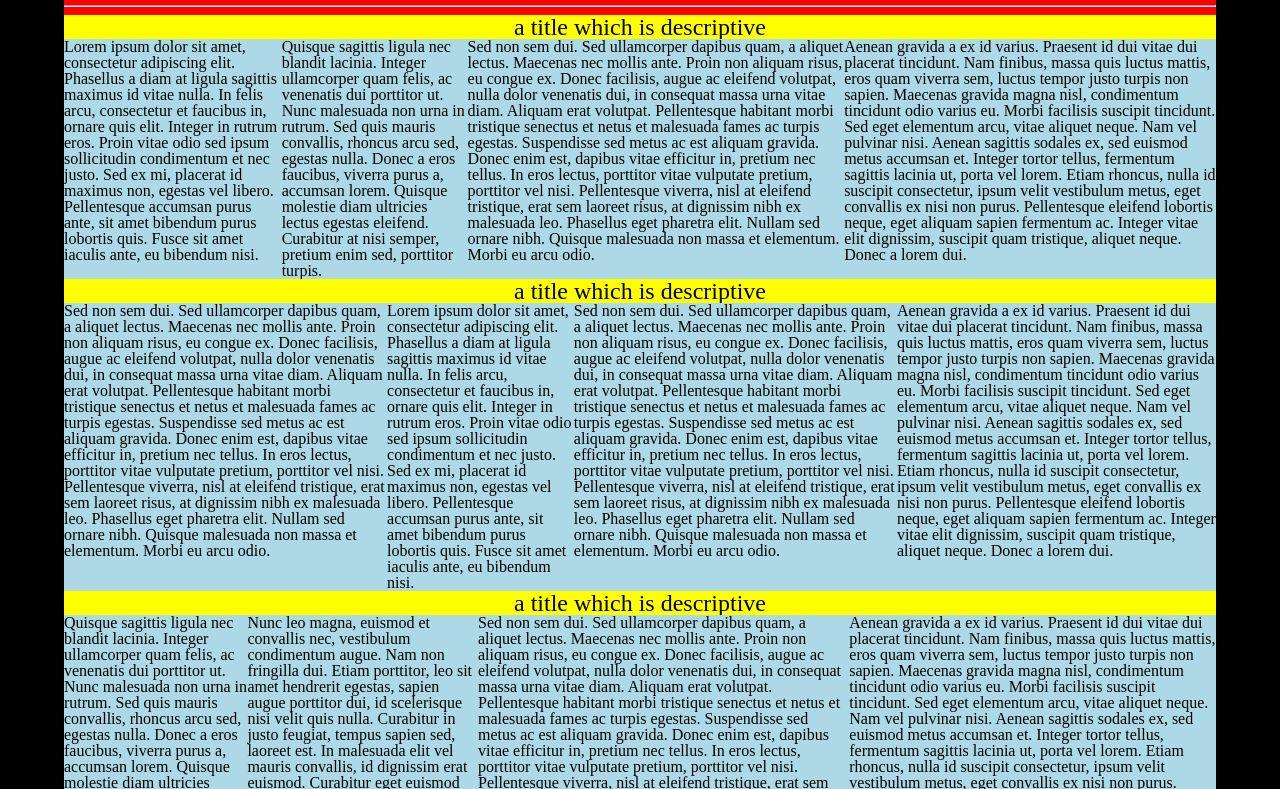
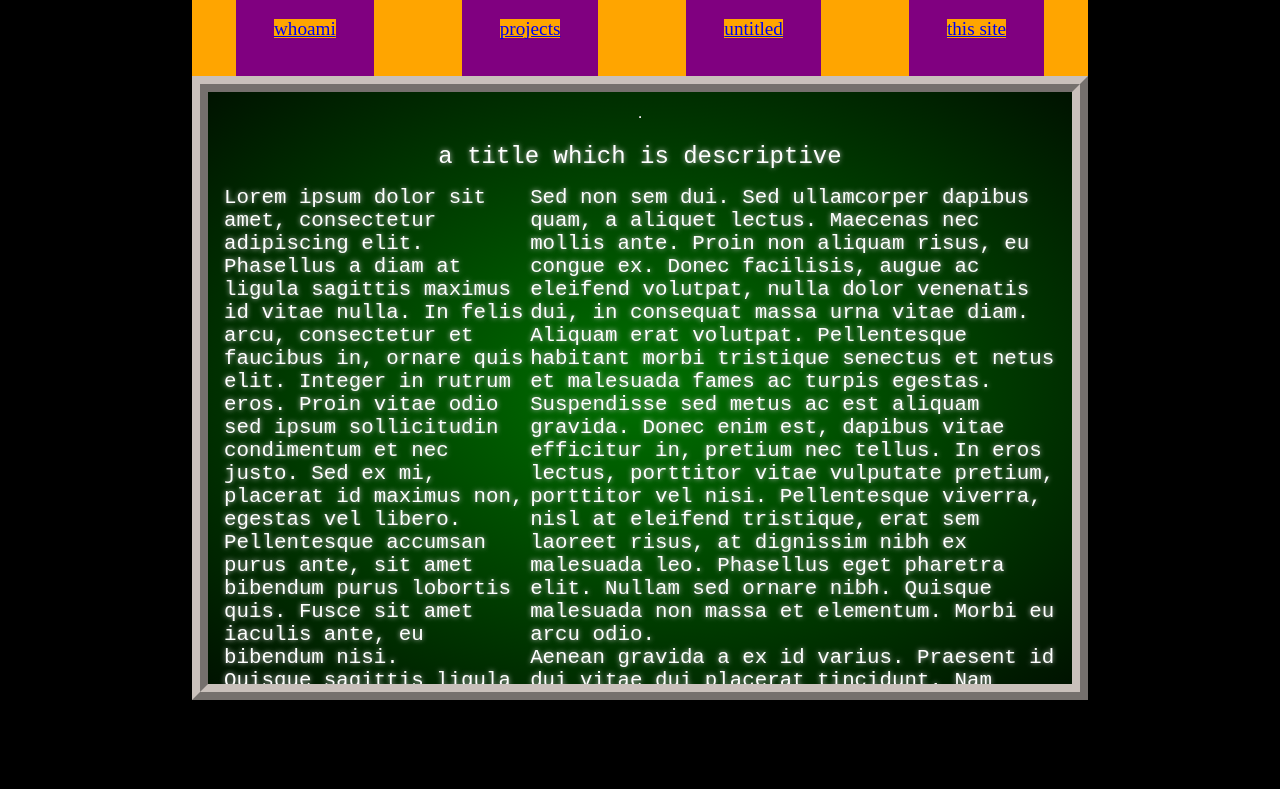
Before and after one commit to BertV1/MySite, a website: page MyApp/static/index.html in a window 1280 px wide. Shown: the part 123-912 px from the top of the page. After the commit the page ends 864 px from the top, so only its background shows below. Drawn offline with Linux system fonts and the light colour scheme.

Commit message:
scrolling, articles css

```diff
--- a/MyApp/static/assets/css/screen.css
+++ b/MyApp/static/assets/css/screen.css
@@ -2,27 +2,36 @@
 /*----GENERAL----*/
 /*---------------*/
 
+html,body {
+    height: 100vh;
+}
+
 body {
-    /*width: 100vw;
-    height: 100vh;*/
+
     margin-left: auto;
     margin-right: auto;
     background-color: black;
 }
 
 main {
-    background-color: red;
-    margin: 5% 5% 5% 5%;
-    height: 100vh;
-
+    /*background-color: red;*/
+    margin: 5% 15% 5% 15%;
 }
 
 p {
-    font-size: 1em;
-    font-family: Arial 'Lucida Console' sans-serif;
+    font: 1.3em Inconsolata, monospace;
+    text-shadow: 0 0 5px #C8C8C8;
+    color: white;
+    /*font-family: Arial 'Lucida Console' sans-serif;*/
+}
 
-
-}
+/*p::after {
+    content: "";
+    position: absolute;
+    top: 0;
+    left: 0;
+    background: repeating-linear-gradient(0deg,rgba(black, 0.15),rgba(black, 0.15) 1px,transparent 1px,transparent 2px);
+}*/
 
 /*----------------*/
 /*-----TITLES-----*/
@@ -32,13 +41,17 @@ header > h1 {
     background-color: purple;
     text-align: left;
     font-size: 2.5em;
+    width: auto;
 
 }
 
 h2 {
+    padding-top: 2%;
+    padding-bottom: 2%;
     text-align: center;
-    font-size: 1.5em;
-
+    color: white;
+    font: 1.5em Inconsolata, monospace;
+    text-shadow: 0 0 5px #C8C8C8;
 }
 
 /*------------------------------------------------------*/
@@ -65,6 +78,12 @@ nav > ul {
     background-color: orange;
     display: flex;
     flex-direction: row;
+    justify-content: space-around;
+}
+
+ul > li {
+    font-size: 1.2em;
+    border: 2em solid purple;
 }
 
 
@@ -75,27 +94,34 @@ nav > ul {
 /*----------------*/
 
 div.content_articles {
-    display:flex;
+    padding: 1em 1em 1em 1em;
+    display: flex;
     flex-direction: column;
+    overflow-y: auto;
+    scrollbar-width: none; /*don't worry, this exists & works*/
+    white-space: normal;
+    height: 70vh;
+    background-color: black;
+    background-image: radial-gradient(rgba(0,150,0,0.75), black 120%);
+    border: 1em ridge #C9C0BB;
 }
-
 article {
     display: flex;
     flex-direction: column;
-    background-color: yellow;
+    /*background-color: yellow;*/
+    /*max-height: 33%;*/
 }
 
 div.content_sections {
     display: flex;
     flex-direction: row;
-    background-color: lightblue;
+    justify-content: space-around;
+    /*background-color: lightblue;*/
 }
 
 
-section {
-    display: flex;
-    flex-direction:
-}
+
+
 
 
 
--- a/MyApp/static/index.html
+++ b/MyApp/static/index.html
@@ -15,15 +15,15 @@
 			</h1>
 			<nav>
 				<ul>
-					<li>subtitle</li>
-					<li>subtitle</li>
-					<li>subtitle</li>
-					<li>subtitle</li>
+					<li><a href="#">whoami</a></li>
+					<li><a href="#">projects</a></li>
+					<li><a href="#">untitled</a></li>
+					<li><a href="#">this site</a></li>
 				</ul>
 			</nav>
 		</header>
+		<div class="content_articles">
 		<hr />
-		<div class="content_articles">
 			<article>
 				<h2> a title which is descriptive</h2>
 				<div class="content_sections">
```
